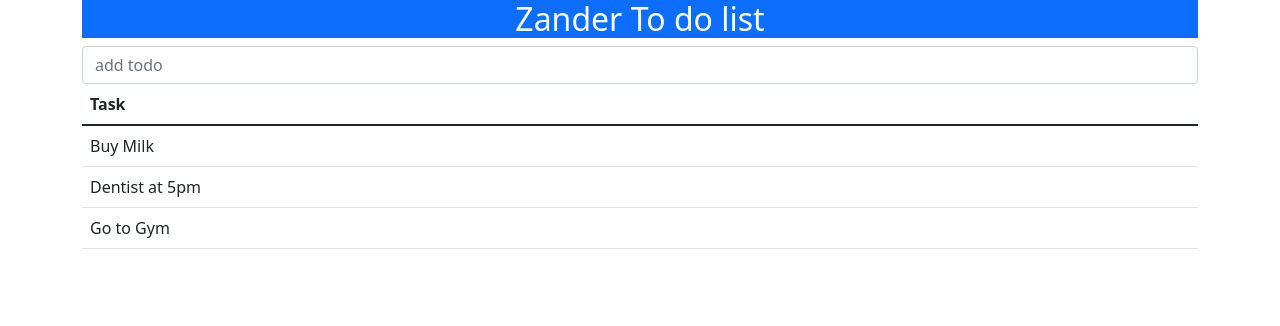
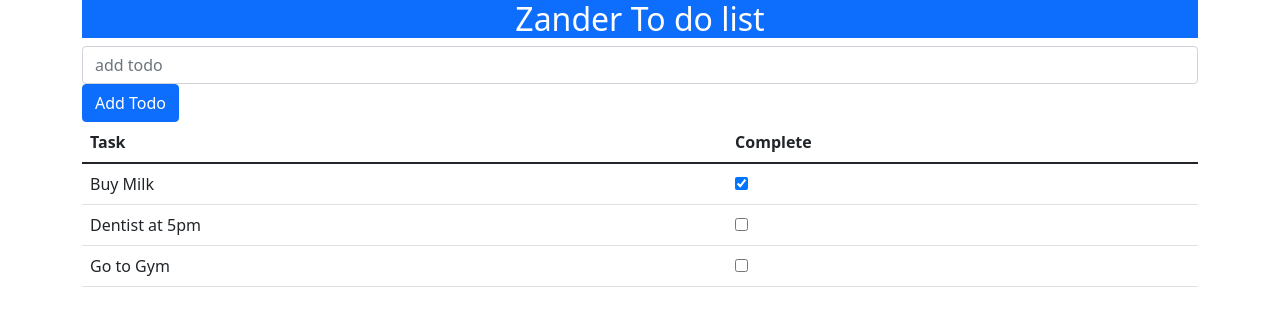
Before and after one commit to osigie/class-based-react, a React (Create React App) app: page / in a window 1280 px wide. Shown: the top 326 px of the page. Built offline with nearby package versions, Linux system fonts and the light colour scheme.

Commit message:
added id instead of boolean and added checkbox

```diff
--- a/src/App.js
+++ b/src/App.js
@@ -6,9 +6,9 @@ export default class App extends Component {
     this.state = {
       userName: "Zander",
       todoItems: [
-        { action: "Buy Milk", done: true },
-        { action: "Dentist at 5pm", done: false },
-        { action: "Go to Gym", done: false },
+        { id: 1, action: "Buy Milk", done: true },
+        { id: 2, action: "Dentist at 5pm", done: false },
+        { id: 3, action: "Go to Gym", done: false },
       ],
       newTodo: "",
     };
@@ -21,17 +21,51 @@ export default class App extends Component {
     });
   };
 
+  toggleDone = (data) => {
+    this.setState({
+      ...this.state,
+      todoItems: this.state.todoItems.map((todo) => {
+        if (todo.id === data) {
+          todo = { ...todo, done: !todo.done };
+        }
+
+        return todo;
+      }),
+    });
+  };
+
   todoRows() {
     return this.state.todoItems.map((todo) => {
       return (
         <tr key={todo.action}>
           <td>{todo.action}</td>
+          <td>
+            <input
+              type="checkbox"
+              name="done"
+              checked={todo.done}
+              onChange={() => this.toggleDone(todo.id)}
+            />
+          </td>
         </tr>
       );
     });
   }
 
+  addTodo() {
+    const id = this.state.todoItems.length + 1;
+    this.setState({
+      ...this.state,
+      todoItems: [
+        ...this.state.todoItems,
+        { id, action: this.state.newTodo, done: false },
+      ],
+    });
+    // this.setState({...this.state, newTodo:""})
+  }
+
   render = () => {
+
     return (
       <div className="container">
         <div className="row">
@@ -46,16 +80,26 @@ export default class App extends Component {
               className="form-control"
               placeholder="add todo"
               value={this.state.newTodo}
+              onChange={(event) =>
+                this.setState({ ...this.state, newTodo: event.target.value })
+              }
             />
+            <button
+              className="btn btn-primary"
+              onClick={this.addTodo.bind(this)}
+            >
+              Add Todo
+            </button>
           </div>
           <div className="col-12">
             <table className="table">
               <thead>
                 <tr>
                   <th>Task</th>
+                  <th>Complete</th>
                 </tr>
               </thead>
-              <tbody>{this.todoRows()}</tbody>
+              <tbody>{this.todoRows.bind(this)()}</tbody>
 
               <tbody></tbody>
             </table>
```
